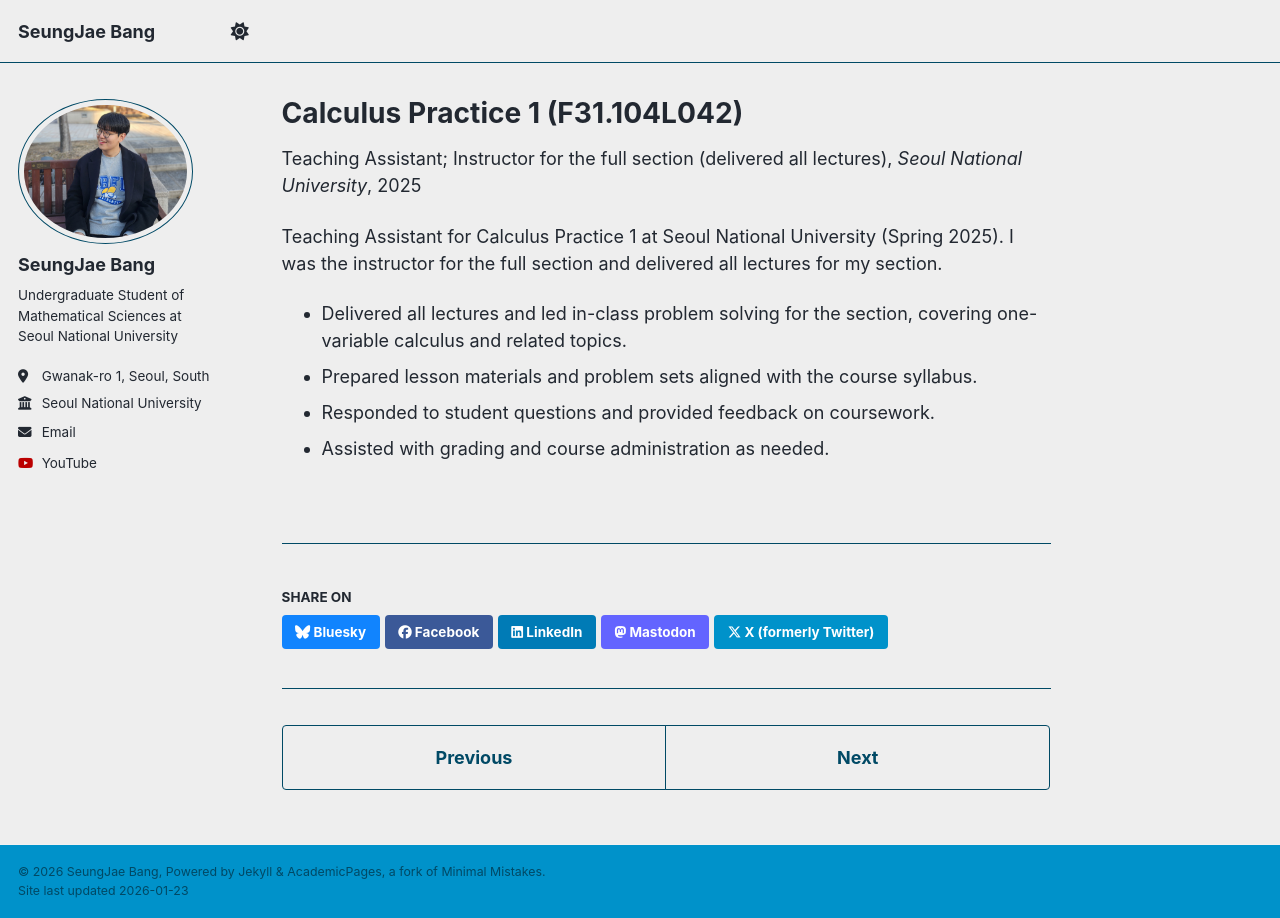
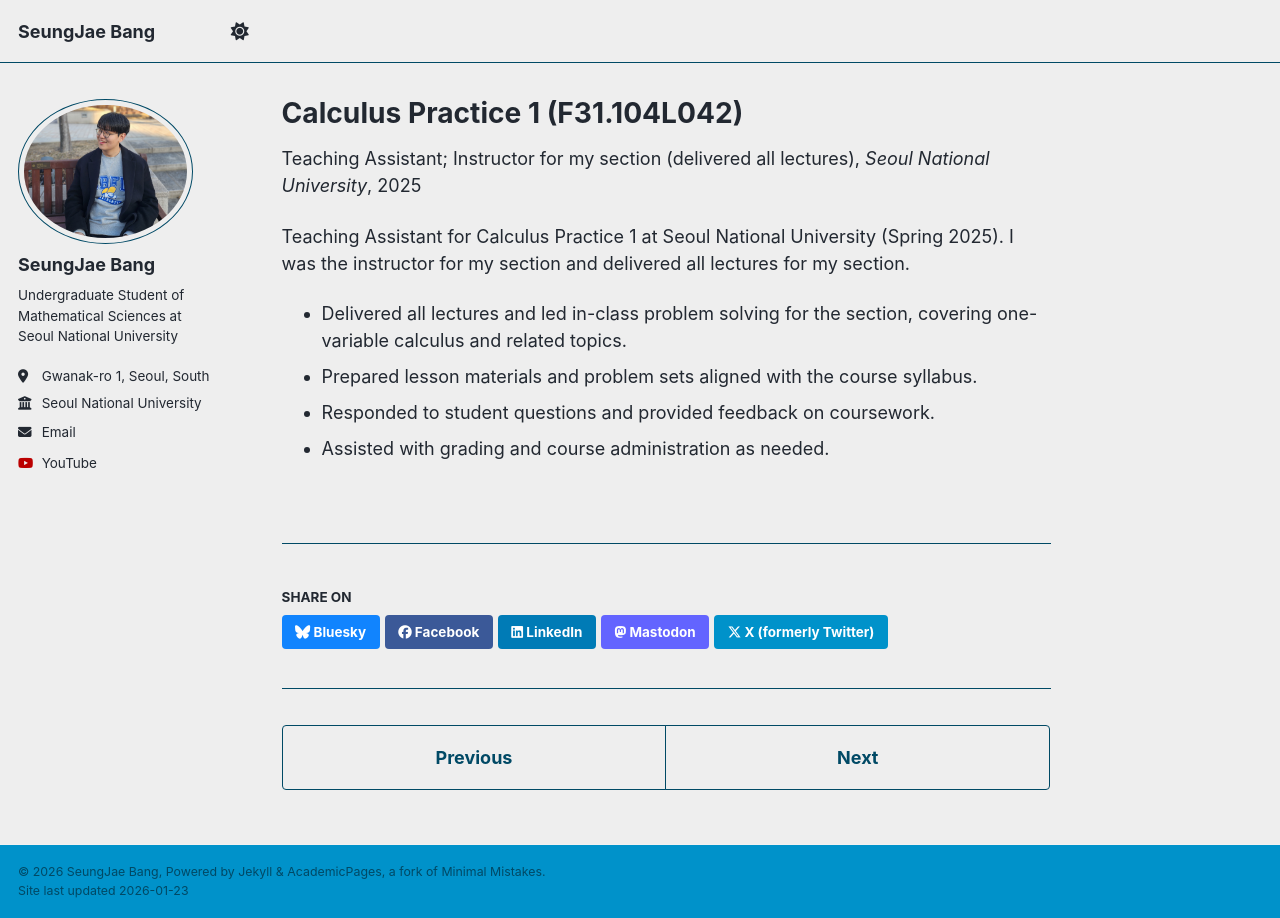
Before and after one commit to jae-s-bang/jae-s-bang.github.io, a Jekyll site: the page built from _teaching/2025-spring-calp1.md, in a window 1280 px wide. Built offline with Jekyll 4.4.1, drawn with Linux system fonts in a browser that asks for light colours; a script bundle is joined from its source files by our own code; library files that are not in the unit come from our copies.

Commit message:
Update 2025-spring-calp1.md

```diff
--- a/_teaching/2025-spring-calp1.md
+++ b/_teaching/2025-spring-calp1.md
@@ -1,14 +1,14 @@
 ---
 title: "Calculus Practice 1 (F31.104L042)"
 collection: teaching
-type: "Teaching Assistant; Instructor for the full section (delivered all lectures)"
+type: "Teaching Assistant; Instructor for my section (delivered all lectures)"
 permalink: /teaching/2025-spring-calculus-practice-1/
 venue: "Seoul National University"
 date: 2025-03-01
 location: "Seoul, South Korea"
 ---
 
-Teaching Assistant for Calculus Practice 1 at Seoul National University (Spring 2025). I was the instructor for the full section and delivered all lectures for my section.
+Teaching Assistant for Calculus Practice 1 at Seoul National University (Spring 2025). I was the instructor for my section and delivered all lectures for my section.
 
 - Delivered all lectures and led in-class problem solving for the section, covering one-variable calculus and related topics.
 - Prepared lesson materials and problem sets aligned with the course syllabus.
```
